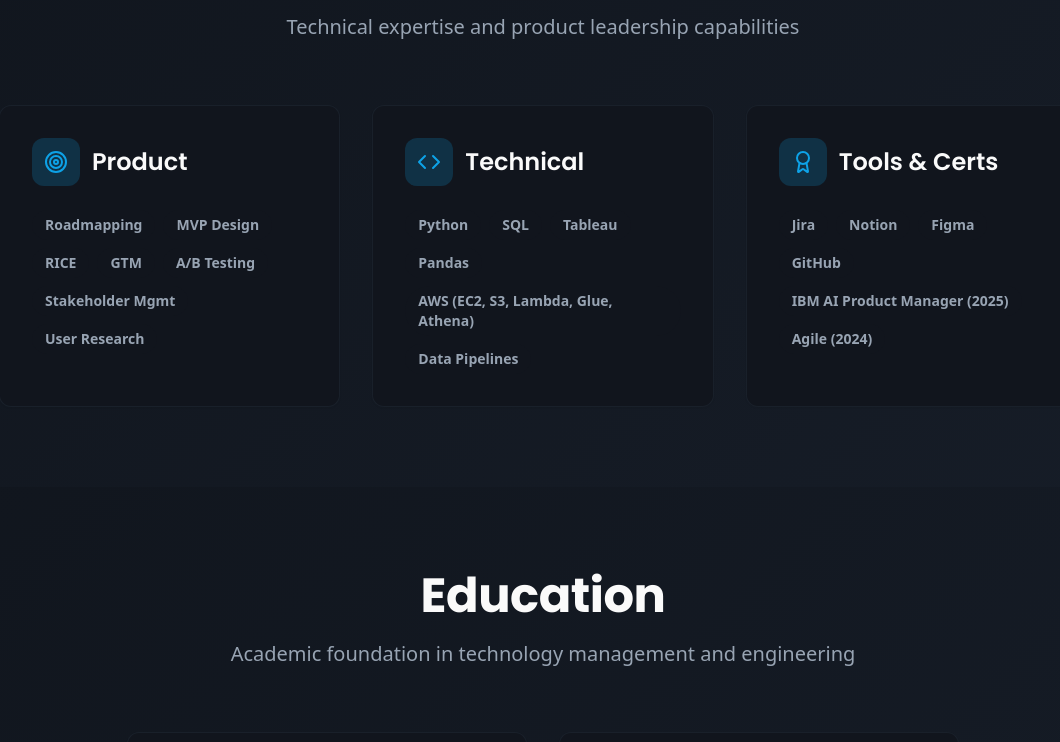
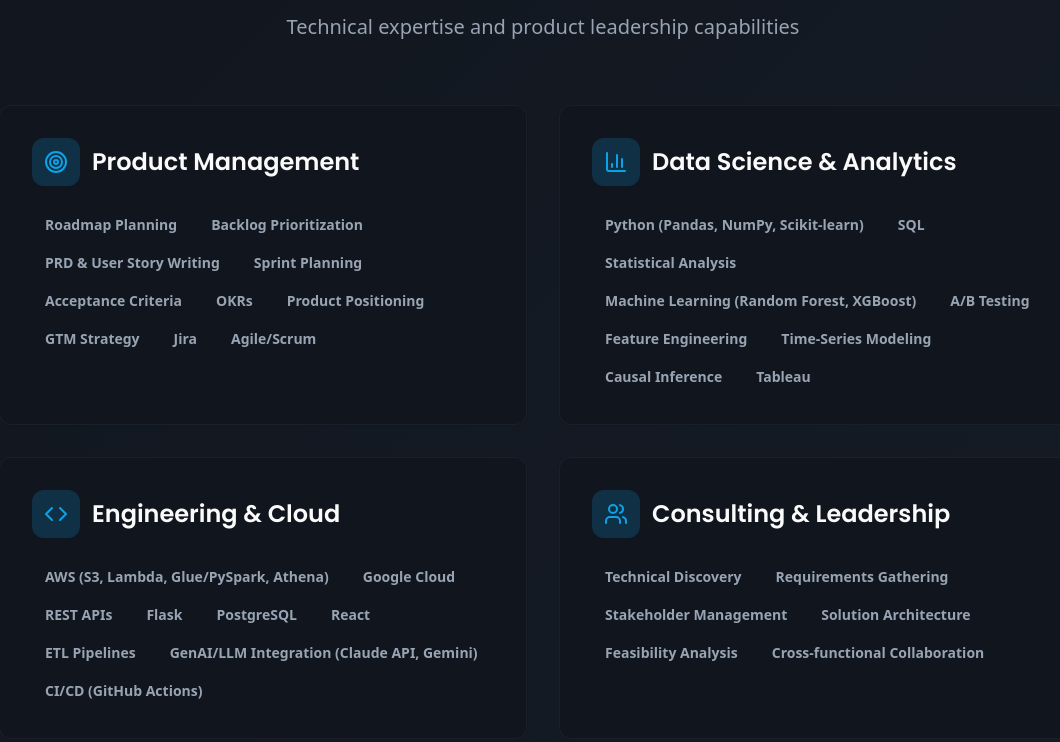
Before and after one commit to Nstar9/niraj-patil-portfolio, a React (Vite) app: page / in a window 1280 px wide. Shown: the part 6159-6901 px from the top of the page, without its empty margins (97-1157 px from the left). Built offline with nearby package versions, Linux system fonts and the light colour scheme.

Commit message:
Changes
Co-authored-by: Nstar9 <88630911+Nstar9@users.noreply.github.com>

```diff
--- a/src/components/Skills.tsx
+++ b/src/components/Skills.tsx
@@ -1,27 +1,72 @@
 import { Badge } from "@/components/ui/badge";
 import { Card, CardContent } from "@/components/ui/card";
-import { Target, Code, Award } from "lucide-react";
+import { Target, BarChart3, Code, Users } from "lucide-react";
 
 const skillCategories = [
   {
-    title: "Product",
+    title: "Product Management",
     icon: Target,
-    skills: ["Roadmapping", "MVP Design", "RICE", "GTM", "A/B Testing", "Stakeholder Mgmt", "User Research"],
+    skills: [
+      "Roadmap Planning",
+      "Backlog Prioritization",
+      "PRD & User Story Writing",
+      "Sprint Planning",
+      "Acceptance Criteria",
+      "OKRs",
+      "Product Positioning",
+      "GTM Strategy",
+      "Jira",
+      "Agile/Scrum"
+    ],
     color: "from-blue-500/20 to-cyan-500/20"
   },
   {
-    title: "Technical",
-    icon: Code,
-    skills: ["Python", "SQL", "Tableau", "Pandas", "AWS (EC2, S3, Lambda, Glue, Athena)", "Data Pipelines"],
+    title: "Data Science & Analytics",
+    icon: BarChart3,
+    skills: [
+      "Python (Pandas, NumPy, Scikit-learn)",
+      "SQL",
+      "Statistical Analysis",
+      "Machine Learning (Random Forest, XGBoost)",
+      "A/B Testing",
+      "Feature Engineering",
+      "Time-Series Modeling",
+      "Causal Inference",
+      "Tableau"
+    ],
     color: "from-emerald-500/20 to-teal-500/20"
   },
   {
-    title: "Tools & Certs",
-    icon: Award,
-    skills: ["Jira", "Notion", "Figma", "GitHub", "IBM AI Product Manager (2025)", "Agile (2024)"],
+    title: "Engineering & Cloud",
+    icon: Code,
+    skills: [
+      "AWS (S3, Lambda, Glue/PySpark, Athena)",
+      "Google Cloud",
+      "REST APIs",
+      "Flask",
+      "PostgreSQL",
+      "React",
+      "ETL Pipelines",
+      "GenAI/LLM Integration (Claude API, Gemini)",
+      "CI/CD (GitHub Actions)"
+    ],
     color: "from-violet-500/20 to-purple-500/20"
+  },
+  {
+    title: "Consulting & Leadership",
+    icon: Users,
+    skills: [
+      "Technical Discovery",
+      "Requirements Gathering",
+      "Stakeholder Management",
+      "Solution Architecture",
+      "Feasibility Analysis",
+      "Cross-functional Collaboration"
+    ],
+    color: "from-amber-500/20 to-orange-500/20"
   }
 ];
+
 
 const Skills = () => {
   return (
@@ -34,7 +79,7 @@ const Skills = () => {
           </p>
         </div>
 
-        <div className="grid grid-cols-1 lg:grid-cols-3 gap-8">
+        <div className="grid grid-cols-1 md:grid-cols-2 gap-8">
           {skillCategories.map((category, index) => (
             <Card
               key={category.title}
```
